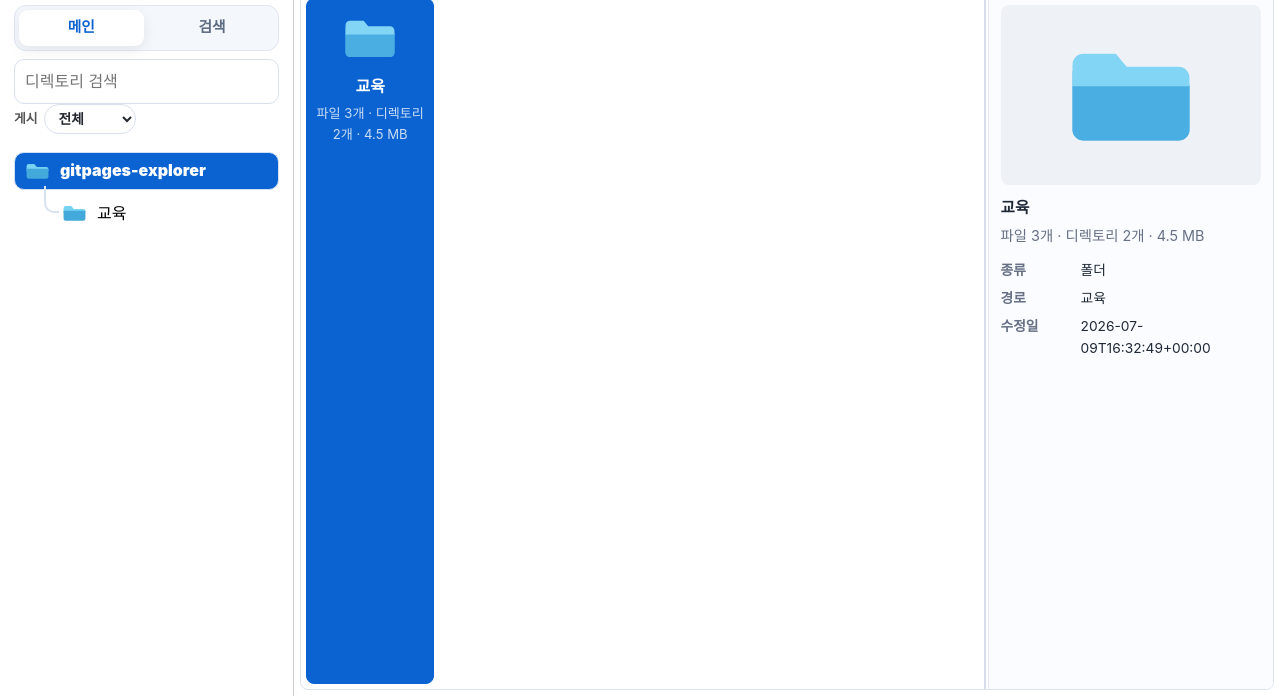
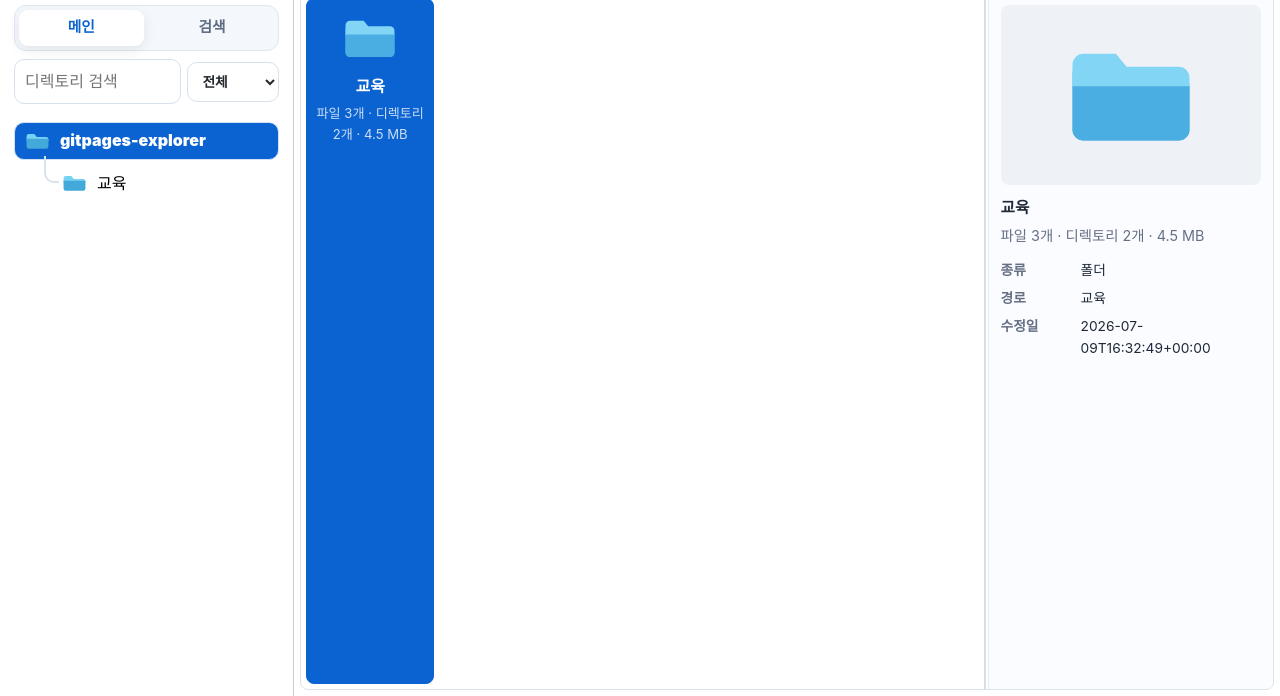
Before and after one commit to softm/gitpages-explorer, a plain HTML site: page index.html in a window 1280 px wide. Shown: the part 104-800 px from the top of the page. Drawn offline with nearby package versions, Linux system fonts and the light colour scheme; some packages are replaced by stand-ins of ours; a script that the page names is missing.

Commit message:
codex_no-version_게시필터행통합_20260710013637

```diff
--- a/index.html
+++ b/index.html
@@ -268,31 +268,32 @@
             border-radius: 10px;
             font: inherit;
         }
+        .publishing-condition-row {
+            display: grid;
+            grid-template-columns: minmax(0, 1fr) auto;
+            gap: 6px;
+            align-items: center;
+        }
+        .publishing-condition-row > input {
+            min-width: 0;
+        }
         .publishing-condition-field {
-            display: inline-flex;
-            align-items: center;
-            gap: 6px;
-            max-width: 100%;
-        }
-        .publishing-condition-field > span {
-            color: #555;
-            font-size: 0.8em;
-            font-weight: 700;
-            white-space: nowrap;
+            display: block;
+            min-width: 0;
         }
         .publishing-condition-select {
             width: 92px;
-            height: 30px;
+            height: 40px;
             box-sizing: border-box;
             border: 1px solid #d8e0ec;
-            border-radius: 999px;
+            border-radius: 10px;
             background: #fff;
             color: #24292f;
             font: inherit;
             font-size: 0.86em;
             font-weight: 700;
             padding: 0 24px 0 10px;
-        } /* SOFTM-publishing-filter-compact 2026-07-10: 메인/검색 게시 상태 조건을 한 줄 compact select로 축소 */
+        } /* SOFTM-publishing-filter-inline 2026-07-10: 게시 조건 row를 없애고 검색 입력 줄 오른쪽에 배치 */
         .list-header {
             position: sticky;
             top: 0;
@@ -2856,26 +2857,28 @@
                     <button type="button" class="left-menu-tab" data-left-tab="search" role="tab" aria-selected="false" aria-controls="searchPanel">검색</button>
                 </div>
                 <div id="mainDirectoryPanel" class="left-tab-panel" role="tabpanel">
-                    <input type="search" id="mainDirectorySearchInput" placeholder="디렉토리 검색" autocomplete="off">
-                    <label class="publishing-condition-field">
-                        <span>게시</span>
-                        <select id="mainPublishingFilter" class="publishing-condition-select" aria-label="메인 게시 상태 조건">
+                    <div class="publishing-condition-row">
+                        <input type="search" id="mainDirectorySearchInput" placeholder="디렉토리 검색" autocomplete="off">
+                        <label class="publishing-condition-field">
+                        <select id="mainPublishingFilter" class="publishing-condition-select" aria-label="메인 게시 상태 조건" title="게시 상태">
                             <option value="all">전체</option>
                             <option value="published">게시</option>
                             <option value="unpublished">미게시</option>
                         </select>
-                    </label><!-- SOFTM-publishing-condition-filter 2026-07-10: 메인 디렉토리 목록 게시 상태 조건 추가 -->
+                        </label>
+                    </div><!-- SOFTM-publishing-filter-inline 2026-07-10: 메인 게시 조건을 검색 입력 줄에 통합 -->
                 </div>
                 <div id="searchPanel" class="search-controls left-tab-panel left-hidden" role="tabpanel">
-                    <input type="text" id="searchInput" onkeyup="searchFiles()" placeholder="파일 검색...">
-                    <label class="publishing-condition-field">
-                        <span>게시</span>
-                        <select id="searchPublishingFilter" class="publishing-condition-select" aria-label="검색 게시 상태 조건">
+                    <div class="publishing-condition-row">
+                        <input type="text" id="searchInput" onkeyup="searchFiles()" placeholder="파일 검색...">
+                        <label class="publishing-condition-field">
+                        <select id="searchPublishingFilter" class="publishing-condition-select" aria-label="검색 게시 상태 조건" title="게시 상태">
                             <option value="all">전체</option>
                             <option value="published">게시</option>
                             <option value="unpublished">미게시</option>
                         </select>
-                    </label><!-- SOFTM-publishing-condition-filter 2026-07-10: 검색 게시 상태 조건 추가 -->
+                        </label>
+                    </div><!-- SOFTM-publishing-filter-inline 2026-07-10: 검색 게시 조건을 검색 입력 줄에 통합 -->
                     <label class="search-option">
                         <input type="checkbox" id="titleOnlyCheckbox" onchange="searchFiles()">
                         디렉토리만 검색
```
Also changed, not shown: dataroom.html (+3 -6 lines).
